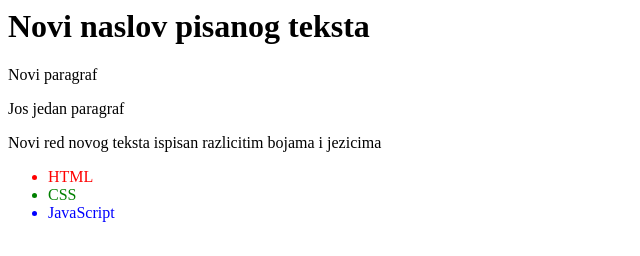
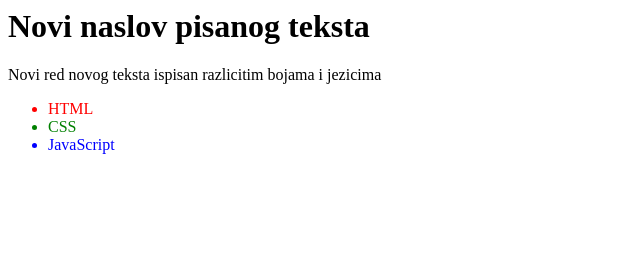
Before and after one commit to minovila/Test-frontend, a plain HTML site: page index.html in a window 1280 px wide. Shown: the whole page, without its empty margins (0-640 px from the left). Drawn offline with Linux system fonts and the light colour scheme.

Commit message:
Paragraph Removed

```diff
--- a/index.html
+++ b/index.html
@@ -1,7 +1,5 @@
 <h1> Novi naslov pisanog teksta </h1>
 
-<p> Novi paragraf </p>
-<p> Jos jedan paragraf </p>
 <p> Novi red novog teksta ispisan razlicitim bojama i jezicima </p>
 
 <ul>
```
